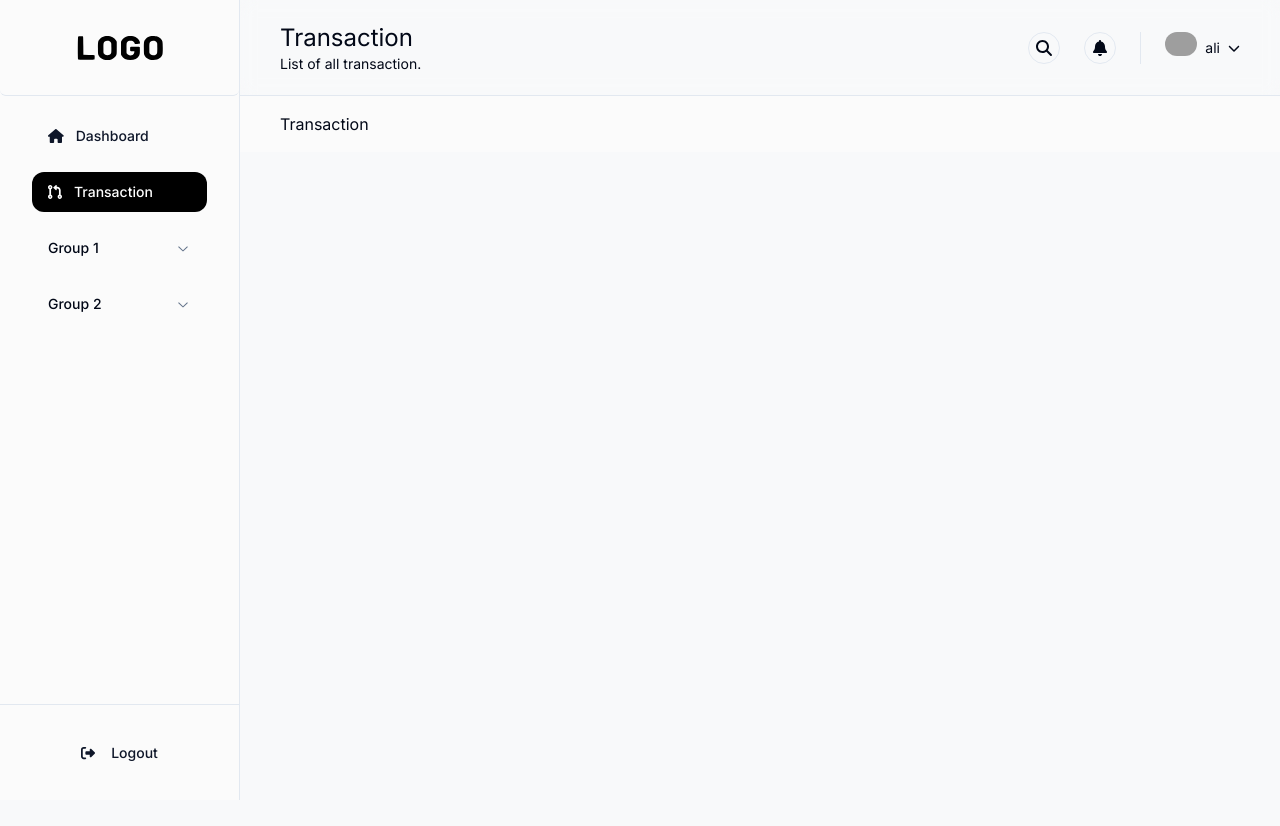
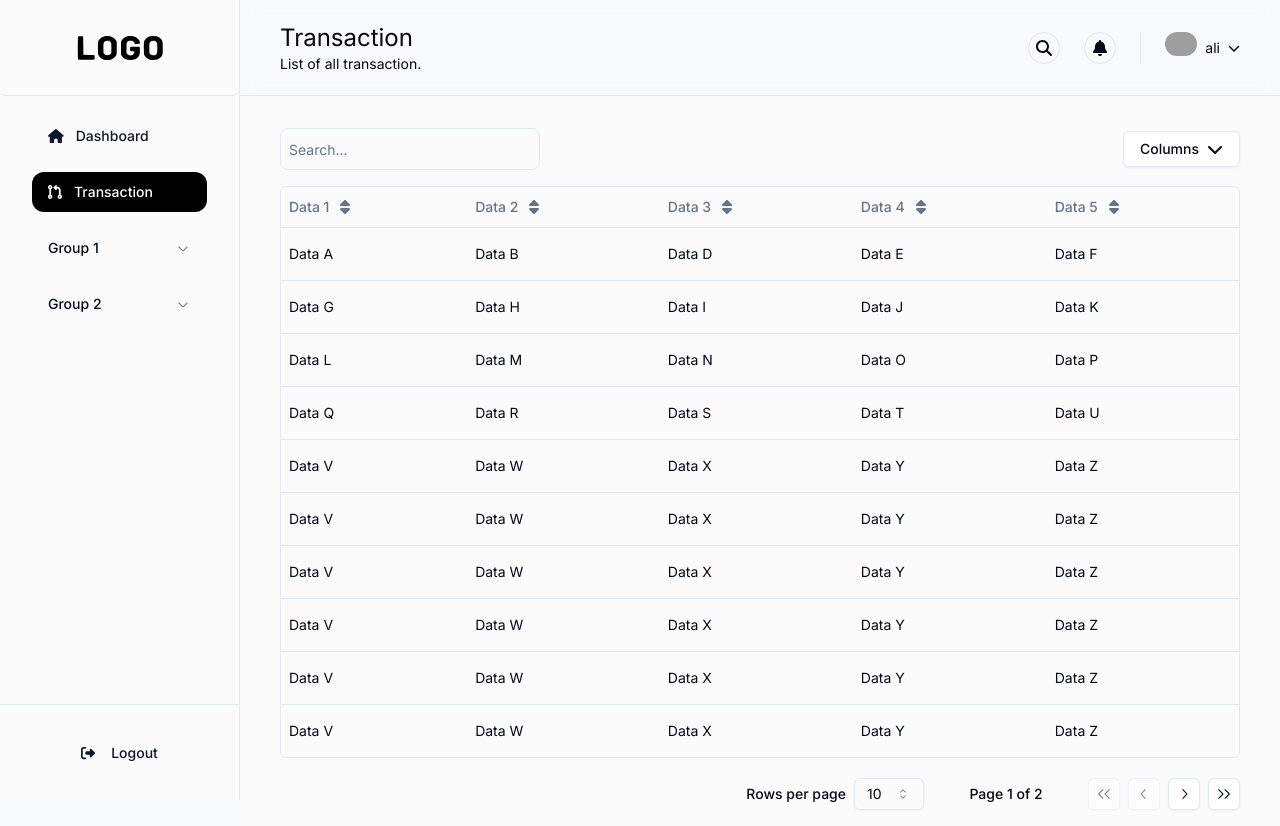
Before and after one commit to firlyafriansyah/dashboard_template, a React (Vite) app: page /transaction in a window 1280 px wide. Before the commit the page ends 800 px from the top, so only its background shows below. Built offline with nearby package versions, Linux system fonts and the light colour scheme; grey boxes are pictures that could not be loaded.

Commit message:
Design table component

```diff
--- /dev/null
+++ b/src/components/custom/table-columns.tsx
@@ -0,0 +1,34 @@
+/* eslint-disable @typescript-eslint/no-explicit-any */
+import { ColumnDef, Row } from '@tanstack/react-table';
+import { FontAwesomeIcon } from '@fortawesome/react-fontawesome';
+import { faSort } from '@fortawesome/free-solid-svg-icons';
+import { Button } from '../ui/button';
+
+type ColumnsDataProps = {
+  key: string;
+  name: string;
+  sort: boolean;
+  cell: (e: Row<any>, key: string) => JSX.Element;
+};
+
+export default function TableColumns(ColumnsData: ColumnsDataProps[]) {
+  const columns: ColumnDef<any>[] = ColumnsData.map(
+    (items: ColumnsDataProps) => ({
+      accessorKey: items.key,
+      header: ({ column }) => (items.sort ? (
+        <Button
+          variant="ghost"
+          onClick={() => column.toggleSorting(column.getIsSorted() === 'asc')}
+          className="p-0"
+        >
+          {items.name}
+          <FontAwesomeIcon icon={faSort} className="ml-2 h-4 w-4" />
+        </Button>
+      ) : (
+        items.name
+      )),
+      cell: ({ row }) => items.cell(row, items.key),
+    }),
+  );
+  return columns;
+}
--- a/src/components/custom/table.tsx
+++ b/src/components/custom/table.tsx
@@ -1,18 +1,11 @@
-import { faChevronDown, faSort, faX } from '@fortawesome/free-solid-svg-icons';
+/* eslint-disable @typescript-eslint/no-explicit-any */
+import { faChevronDown, faX } from '@fortawesome/free-solid-svg-icons';
 import { FontAwesomeIcon } from '@fortawesome/react-fontawesome';
 import {
   ColumnDef,
-  ColumnFiltersState,
-  SortingState,
-  VisibilityState,
+  Table as TableProps,
   flexRender,
-  getCoreRowModel,
-  getFilteredRowModel,
-  getPaginationRowModel,
-  getSortedRowModel,
-  useReactTable,
 } from '@tanstack/react-table';
-import * as React from 'react';
 import { Button } from '@/components/ui/button';
 import {
   DropdownMenu,
@@ -29,65 +22,28 @@ import {
   TableHeader,
   TableRow,
 } from '@/components/ui/table';
-import ColumnsData, { ColumnsDataProps } from '@/data/column';
-import TableDataExample, { DataProps } from '@/data/table';
+import PascalToSentences from '@/utils/sentences-conversion';
 import Pagination from './pagination';
 
-const columns: ColumnDef<DataProps>[] = ColumnsData.map(
-  (items: ColumnsDataProps) => ({
-    accessorKey: items.key,
-    header: ({ column }) => (items.sort ? (
-      <Button
-        variant="ghost"
-        onClick={() => column.toggleSorting(column.getIsSorted() === 'asc')}
-        className="p-0"
-      >
-        {items.name}
-        <FontAwesomeIcon icon={faSort} className="ml-2 h-4 w-4" />
-      </Button>
-    ) : (
-      items.name
-    )),
-    cell: ({ row }) => items.cell(row, items.key),
-  }),
-);
+type TableCustomProps = {
+  table: TableProps<any>;
+  globalFilter: string;
+  setGlobalFilter: (e: string) => void;
+  columns: ColumnDef<any>[];
+};
 
-export default function TableCustom() {
-  const [globalFilter, setGlobalFilter] = React.useState('');
-  const [rowSelection, setRowSelection] = React.useState({});
-  const [sorting, setSorting] = React.useState<SortingState>([]);
-  const [columnFilters, setColumnFilters] = React.useState<ColumnFiltersState>(
-    [],
-  );
-  const [columnVisibility, setColumnVisibility] = React.useState<VisibilityState>({});
-
-  const table = useReactTable({
-    data: TableDataExample,
-    columns,
-    onSortingChange: setSorting,
-    onColumnFiltersChange: setColumnFilters,
-    getCoreRowModel: getCoreRowModel(),
-    getPaginationRowModel: getPaginationRowModel(),
-    getSortedRowModel: getSortedRowModel(),
-    getFilteredRowModel: getFilteredRowModel(),
-    onColumnVisibilityChange: setColumnVisibility,
-    onRowSelectionChange: setRowSelection,
-    onGlobalFilterChange: setGlobalFilter,
-    state: {
-      globalFilter,
-      sorting,
-      columnFilters,
-      columnVisibility,
-      rowSelection,
-    },
-  });
-
+export default function TableCustom({
+  table,
+  globalFilter,
+  setGlobalFilter,
+  columns,
+}: TableCustomProps) {
   return (
     <div className="w-full">
       <div className="flex items-center py-4">
         <div className="flex border-[1px] px-2 rounded-lg">
           <Input
-            placeholder="Filter emails..."
+            placeholder="Search..."
             value={globalFilter ?? ''}
             onChange={(event) => setGlobalFilter(String(event.target.value))}
             className="max-w-sm border-0 p-0 h-10 shadow-none focus-visible:ring-0"
@@ -119,7 +75,7 @@ export default function TableCustom() {
                   checked={column.getIsVisible()}
                   onCheckedChange={(value) => column.toggleVisibility(!!value)}
                 >
-                  {column.id}
+                  {PascalToSentences(column.id)}
                 </DropdownMenuCheckboxItem>
               ))}
           </DropdownMenuContent>
--- a/src/data/column.tsx
+++ b/src/data/home/columns-data.tsx
@@ -1,11 +1,11 @@
 import { Row } from '@tanstack/react-table';
-import { DataProps } from '@/data/table';
+import { TableDataProps } from '@/data/home/table-data';
 
 export type ColumnsDataProps = {
   key: string;
   name: string;
   sort: boolean;
-  cell: (e: Row<DataProps>, key: string) => JSX.Element;
+  cell: (e: Row<TableDataProps>, key: string) => JSX.Element;
 };
 
 const ColumnsData: ColumnsDataProps[] = [
@@ -13,7 +13,7 @@ const ColumnsData: ColumnsDataProps[] = [
     key: 'data1',
     name: 'Data 1',
     sort: true,
-    cell: (e: Row<DataProps>, key: string) => (
+    cell: (e: Row<TableDataProps>, key: string) => (
       <div className="flex h-9 items-center">
         <div className="capitalize">{e.getValue(key)}</div>
       </div>
@@ -23,7 +23,7 @@ const ColumnsData: ColumnsDataProps[] = [
     key: 'data2',
     name: 'Data 2',
     sort: true,
-    cell: (e: Row<DataProps>, key: string) => (
+    cell: (e: Row<TableDataProps>, key: string) => (
       <div className="flex h-9 items-center">
         <div className="capitalize">{e.getValue(key)}</div>
       </div>
@@ -33,7 +33,7 @@ const ColumnsData: ColumnsDataProps[] = [
     key: 'data3',
     name: 'Data 3',
     sort: true,
-    cell: (e: Row<DataProps>, key: string) => (
+    cell: (e: Row<TableDataProps>, key: string) => (
       <div className="flex h-9 items-center">
         <div className="capitalize">{e.getValue(key)}</div>
       </div>
@@ -43,7 +43,7 @@ const ColumnsData: ColumnsDataProps[] = [
     key: 'data4',
     name: 'Data 4',
     sort: true,
-    cell: (e: Row<DataProps>, key: string) => (
+    cell: (e: Row<TableDataProps>, key: string) => (
       <div className="flex h-9 items-center">
         <div className="capitalize">{e.getValue(key)}</div>
       </div>
@@ -53,7 +53,7 @@ const ColumnsData: ColumnsDataProps[] = [
     key: 'data5',
     name: 'Data 5',
     sort: true,
-    cell: (e: Row<DataProps>, key: string) => (
+    cell: (e: Row<TableDataProps>, key: string) => (
       <div className="flex h-9 items-center">
         <div className="capitalize">{e.getValue(key)}</div>
       </div>
--- a/src/data/table.ts
+++ b/src/data/home/table-data.ts
@@ -1,4 +1,4 @@
-export type DataProps = {
+export type TableDataProps = {
   id: string | number;
   data1: string;
   data2: string;
@@ -7,7 +7,7 @@ export type DataProps = {
   data5: string;
 };
 
-const DataExample: DataProps[] = [
+const TableData: TableDataProps[] = [
   {
     id: 1,
     data1: 'Data A',
@@ -130,4 +130,4 @@ const DataExample: DataProps[] = [
   },
 ];
 
-export default DataExample;
+export default TableData;
--- /dev/null
+++ b/src/data/transaction/columns-data.tsx
@@ -0,0 +1,64 @@
+import { Row } from '@tanstack/react-table';
+import { TableDataProps } from '@/data/home/table-data';
+
+export type ColumnsDataProps = {
+  key: string;
+  name: string;
+  sort: boolean;
+  cell: (e: Row<TableDataProps>, key: string) => JSX.Element;
+};
+
+const ColumnsData: ColumnsDataProps[] = [
+  {
+    key: 'data1',
+    name: 'Data 1',
+    sort: true,
+    cell: (e: Row<TableDataProps>, key: string) => (
+      <div className="flex h-9 items-center">
+        <div className="capitalize">{e.getValue(key)}</div>
+      </div>
+    ),
+  },
+  {
+    key: 'data2',
+    name: 'Data 2',
+    sort: true,
+    cell: (e: Row<TableDataProps>, key: string) => (
+      <div className="flex h-9 items-center">
+        <div className="capitalize">{e.getValue(key)}</div>
+      </div>
+    ),
+  },
+  {
+    key: 'data3',
+    name: 'Data 3',
+    sort: true,
+    cell: (e: Row<TableDataProps>, key: string) => (
+      <div className="flex h-9 items-center">
+        <div className="capitalize">{e.getValue(key)}</div>
+      </div>
+    ),
+  },
+  {
+    key: 'data4',
+    name: 'Data 4',
+    sort: true,
+    cell: (e: Row<TableDataProps>, key: string) => (
+      <div className="flex h-9 items-center">
+        <div className="capitalize">{e.getValue(key)}</div>
+      </div>
+    ),
+  },
+  {
+    key: 'data5',
+    name: 'Data 5',
+    sort: true,
+    cell: (e: Row<TableDataProps>, key: string) => (
+      <div className="flex h-9 items-center">
+        <div className="capitalize">{e.getValue(key)}</div>
+      </div>
+    ),
+  },
+];
+
+export default ColumnsData;
--- /dev/null
+++ b/src/data/transaction/table-data.ts
@@ -0,0 +1,133 @@
+export type TableDataProps = {
+  id: string | number;
+  data1: string;
+  data2: string;
+  data3: string;
+  data4: string;
+  data5: string;
+};
+
+const TableData: TableDataProps[] = [
+  {
+    id: 1,
+    data1: 'Data A',
+    data2: 'Data B',
+    data3: 'Data D',
+    data4: 'Data E',
+    data5: 'Data F',
+  },
+  {
+    id: 2,
+    data1: 'Data G',
+    data2: 'Data H',
+    data3: 'Data I',
+    data4: 'Data J',
+    data5: 'Data K',
+  },
+  {
+    id: 3,
+    data1: 'Data L',
+    data2: 'Data M',
+    data3: 'Data N',
+    data4: 'Data O',
+    data5: 'Data P',
+  },
+  {
+    id: 4,
+    data1: 'Data Q',
+    data2: 'Data R',
+    data3: 'Data S',
+    data4: 'Data T',
+    data5: 'Data U',
+  },
+  {
+    id: 5,
+    data1: 'Data V',
+    data2: 'Data W',
+    data3: 'Data X',
+    data4: 'Data Y',
+    data5: 'Data Z',
+  },
+  {
+    id: 6,
+    data1: 'Data V',
+    data2: 'Data W',
+    data3: 'Data X',
+    data4: 'Data Y',
+    data5: 'Data Z',
+  },
+  {
+    id: 7,
+    data1: 'Data V',
+    data2: 'Data W',
+    data3: 'Data X',
+    data4: 'Data Y',
+    data5: 'Data Z',
+  },
+  {
+    id: 8,
+    data1: 'Data V',
+    data2: 'Data W',
+    data3: 'Data X',
+    data4: 'Data Y',
+    data5: 'Data Z',
+  },
+  {
+    id: 9,
+    data1: 'Data V',
+    data2: 'Data W',
+    data3: 'Data X',
+    data4: 'Data Y',
+    data5: 'Data Z',
+  },
+  {
+    id: 10,
+    data1: 'Data V',
+    data2: 'Data W',
+    data3: 'Data X',
+    data4: 'Data Y',
+    data5: 'Data Z',
+  },
+  {
+    id: 11,
+    data1: 'Data V',
+    data2: 'Data W',
+    data3: 'Data X',
+    data4: 'Data Y',
+    data5: 'Data Z',
+  },
+  {
+    id: 12,
+    data1: 'Data V',
+    data2: 'Data W',
+    data3: 'Data X',
+    data4: 'Data Y',
+    data5: 'Data Z',
+  },
+  {
+    id: 13,
+    data1: 'Data V',
+    data2: 'Data W',
+    data3: 'Data X',
+    data4: 'Data Y',
+    data5: 'Data Z',
+  },
+  {
+    id: 14,
+    data1: 'Data V',
+    data2: 'Data W',
+    data3: 'Data X',
+    data4: 'Data Y',
+    data5: 'Data Z',
+  },
+  {
+    id: 15,
+    data1: 'Data V',
+    data2: 'Data W',
+    data3: 'Data X',
+    data4: 'Data Y',
+    data5: 'Data Z',
+  },
+];
+
+export default TableData;
--- a/src/pages/home/index.tsx
+++ b/src/pages/home/index.tsx
@@ -1,10 +1,55 @@
+import {
+  ColumnFiltersState,
+  SortingState,
+  VisibilityState,
+  getCoreRowModel,
+  getFilteredRowModel,
+  getPaginationRowModel,
+  getSortedRowModel,
+  useReactTable,
+} from '@tanstack/react-table';
+import * as React from 'react';
 import TableCustom from '@/components/custom/table';
+import ColumnsData from '@/data/home/columns-data';
 import MainLayout from '@/layout/main-layout';
+import TableColumns from '@/components/custom/table-columns';
+import TableData from '@/data/home/table-data';
 
 export default function Home() {
+  const [globalFilter, setGlobalFilter] = React.useState('');
+  const [sorting, setSorting] = React.useState<SortingState>([]);
+  const [columnFilters, setColumnFilters] = React.useState<ColumnFiltersState>(
+    [],
+  );
+  const [columnVisibility, setColumnVisibility] = React.useState<VisibilityState>({});
+
+  const table = useReactTable({
+    data: TableData,
+    onSortingChange: setSorting,
+    columns: TableColumns(ColumnsData),
+    getCoreRowModel: getCoreRowModel(),
+    onGlobalFilterChange: setGlobalFilter,
+    getSortedRowModel: getSortedRowModel(),
+    onColumnFiltersChange: setColumnFilters,
+    getFilteredRowModel: getFilteredRowModel(),
+    onColumnVisibilityChange: setColumnVisibility,
+    getPaginationRowModel: getPaginationRowModel(),
+    state: {
+      sorting,
+      globalFilter,
+      columnFilters,
+      columnVisibility,
+    },
+  });
+
   return (
     <MainLayout>
-      <TableCustom />
+      <TableCustom
+        table={table}
+        globalFilter={globalFilter}
+        columns={TableColumns(ColumnsData)}
+        setGlobalFilter={(e: string) => setGlobalFilter(e)}
+      />
     </MainLayout>
   );
 }
--- a/src/pages/transaction/index.tsx
+++ b/src/pages/transaction/index.tsx
@@ -1,9 +1,55 @@
+import * as React from 'react';
+import {
+  ColumnFiltersState,
+  SortingState,
+  VisibilityState,
+  getCoreRowModel,
+  getFilteredRowModel,
+  getPaginationRowModel,
+  getSortedRowModel,
+  useReactTable,
+} from '@tanstack/react-table';
+import TableCustom from '@/components/custom/table';
+import TableColumns from '@/components/custom/table-columns';
 import MainLayout from '@/layout/main-layout';
+import TableData from '@/data/transaction/table-data';
+import ColumnsData from '@/data/transaction/columns-data';
 
 export default function Transaction() {
+  const [globalFilter, setGlobalFilter] = React.useState('');
+  const [sorting, setSorting] = React.useState<SortingState>([]);
+  const [columnFilters, setColumnFilters] = React.useState<ColumnFiltersState>(
+    [],
+  );
+  const [columnVisibility, setColumnVisibility] = React.useState<VisibilityState>({});
+
+  const table = useReactTable({
+    data: TableData,
+    onSortingChange: setSorting,
+    columns: TableColumns(ColumnsData),
+    getCoreRowModel: getCoreRowModel(),
+    onGlobalFilterChange: setGlobalFilter,
+    getSortedRowModel: getSortedRowModel(),
+    onColumnFiltersChange: setColumnFilters,
+    getFilteredRowModel: getFilteredRowModel(),
+    onColumnVisibilityChange: setColumnVisibility,
+    getPaginationRowModel: getPaginationRowModel(),
+    state: {
+      sorting,
+      globalFilter,
+      columnFilters,
+      columnVisibility,
+    },
+  });
+
   return (
     <MainLayout>
-      <p>Transaction</p>
+      <TableCustom
+        table={table}
+        columns={TableColumns(ColumnsData)}
+        globalFilter={globalFilter}
+        setGlobalFilter={(e: string) => setGlobalFilter(e)}
+      />
     </MainLayout>
   );
 }
--- /dev/null
+++ b/src/utils/sentences-conversion.ts
@@ -0,0 +1,3 @@
+export default function PascalToSentences(pascal: string) {
+  return pascal.replace(/[A-Z]/g, ' $&');
+}
```
